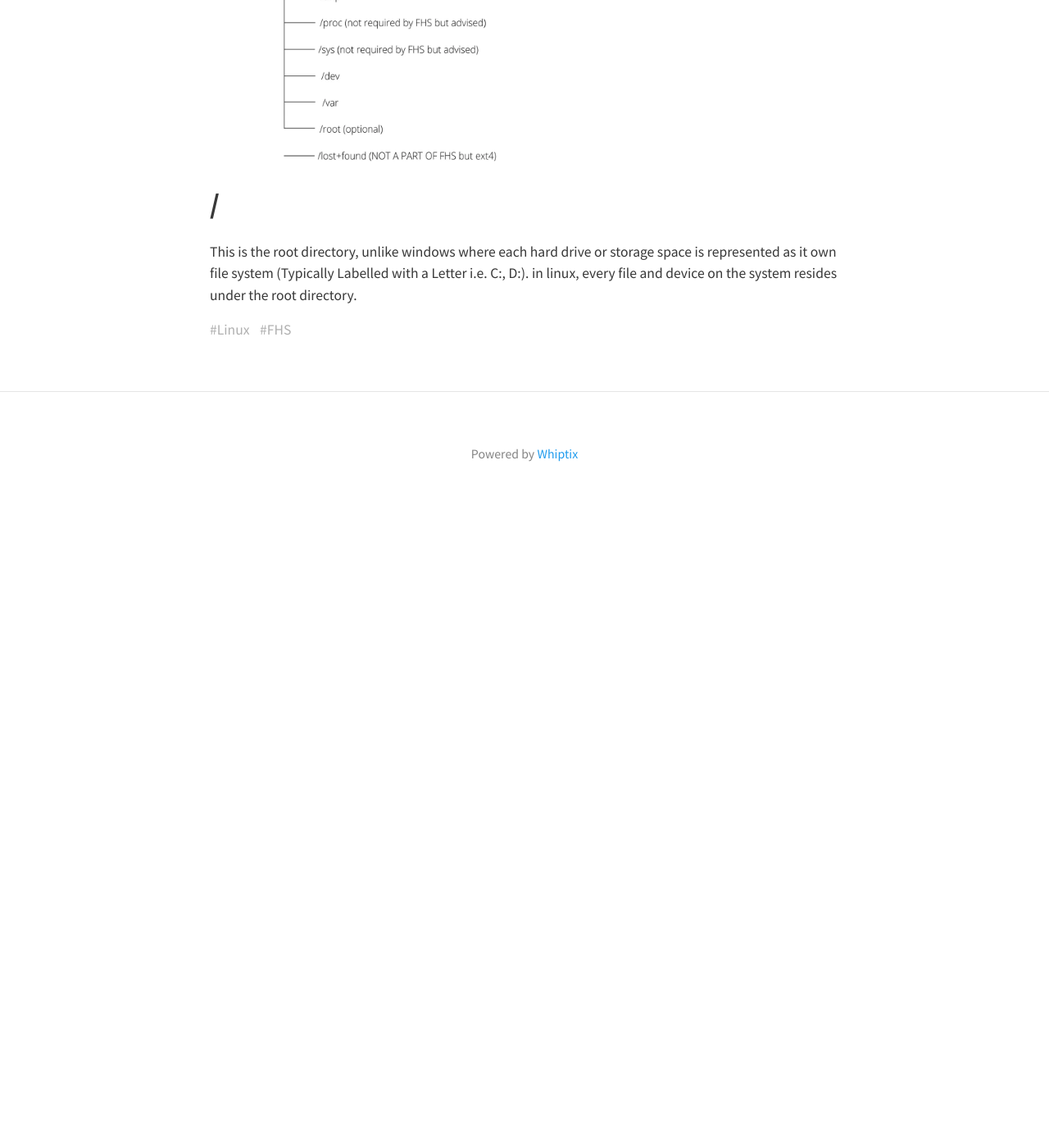
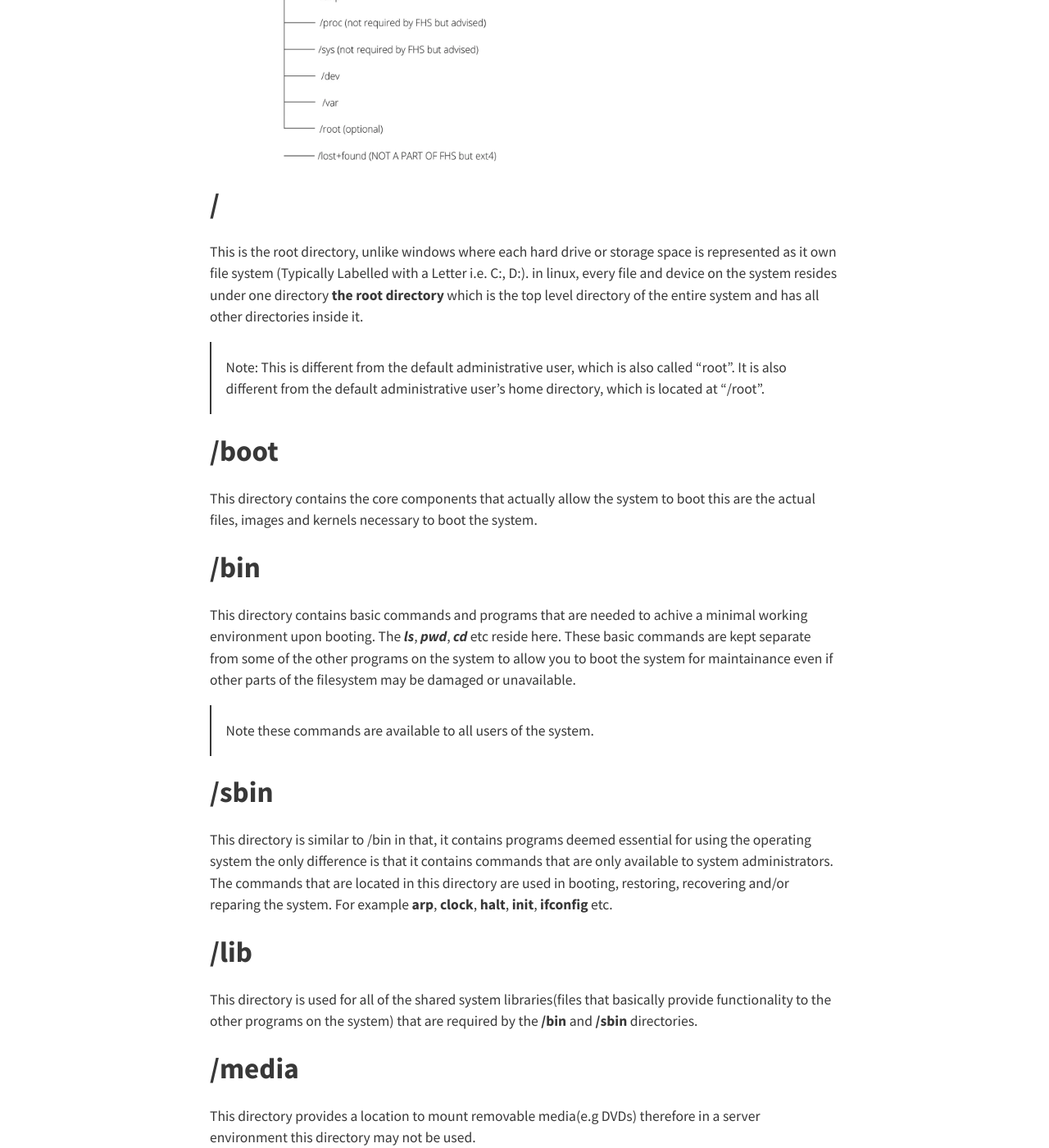
Before and after one commit to whiptix/whiptix.github.io, a Jekyll site: the page built from _posts/2023-12-21-linux-file-structure.md, in a window 1280 px wide and 1400 px high, scrolled down 1016 px. Shown: the whole window at 82% size. Built offline with Jekyll 4.4.1, drawn with Linux system fonts in a browser that asks for light colours; nearby versions of some CDN libraries; before the commit the page ends 1646 px from its top, so only the background shows below that; some of the changed text lies outside the part shown.

Commit message:
Added more directories

```diff
--- a/_posts/2023-12-21-linux-file-structure.md
+++ b/_posts/2023-12-21-linux-file-structure.md
@@ -14,4 +14,46 @@ author : Christopher Githui
  ![fhs](/assets/img/fhs.png){:class="img-responsive" height="600px" width="400px"}
 
 ## /
-This is the root directory, unlike windows where each hard drive or storage space is represented as it own file system (Typically Labelled with a Letter i.e. C:, D:). in linux, every file and device on the system resides under the root directory.
+This is the root directory, unlike windows where each hard drive or storage space is represented as it own file system (Typically Labelled with a Letter i.e. C:, D:). in linux, every file and device on the system resides under one directory **the root directory** which is the top level directory of the entire system and has all other directories inside it.
+>Note: This is different from the default administrative user, which is also called “root”. It is also different from the default administrative user’s home directory, which is located at “/root”.
+
+## /boot
+This directory contains the core components that actually allow the system to boot this are the actual files, images and kernels necessary to boot the system.
+
+## /bin
+This directory contains basic commands and programs that are needed to achive a minimal working environment upon booting. The ***ls***, ***pwd***, ***cd*** etc reside here.
+These basic commands are kept separate from some of the other programs on the system to allow you to boot the system for maintainance even if other parts of the filesystem may be damaged or unavailable.
+>Note these commands are available to all users of the system.
+
+## /sbin
+This directory is similar to /bin in that, it contains programs deemed essential for using the operating system the only difference is that it contains commands that are only available to system administrators. The commands that are located in this directory are used in booting, restoring, recovering and/or reparing the system. For example **arp**, **clock**, **halt**, **init**, **ifconfig** etc.
+
+## /lib
+This directory is used for all of the shared system libraries(files that basically provide functionality to the other programs on the system) that are required by the **/bin** and **/sbin** directories.
+
+## /media
+This directory provides a location to mount removable media(e.g DVDs) therefore in a server environment this directory may not be used.
+
+## /mnt
+This directory is reserved for temporarily mounted file systems such as NFS file system mounts e.g. external harddrives.
+>Note This directory must not be used by installation programs.
+
+## /opt
+This directory is used to store optional packages i.e packages and applications that were not installed from the repositories. It provides storage for large, static application software packages. If an application stores its files in the **/opt** directory it creates a directory bearing the same name as the package e.g ***sample*** will create ***/opt/sample/bin***.
+
+## /home
+This Location contains the home directories of all the users on the system (except the root user whose home directory is **/root**). A regular user typically has a directory bearing the username at this directory to which the user has white access this ensures that not just anyone can change important configuration files.
+
+## /etc
+This directory is reserved for configuration files that are local to the machine. No binaries are to be placed in this location.
+
+## /usr
+
+## /run
+## /svr
+## /tmp
+## /proc
+## /sys
+## /dev
+## /var
+## /root
```
